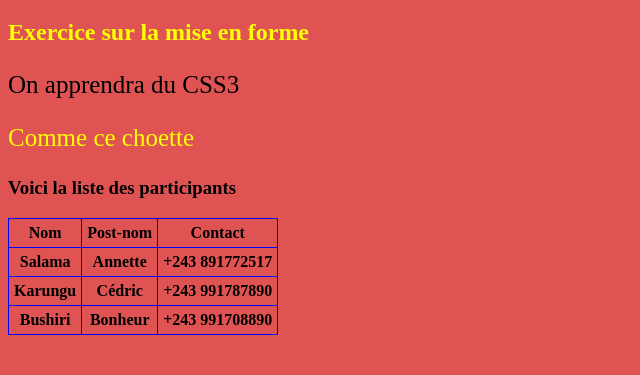
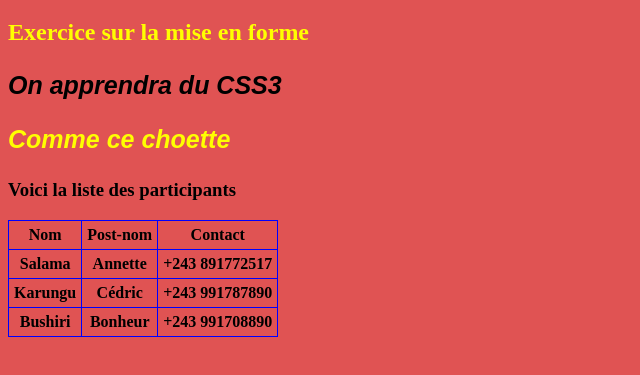
Before and after one commit to ItVal/Goma-Digital-Academy, a plain HTML site: page index.html in a window 1280 px wide. Shown: the part 61-436 px from the top of the page, without its empty margins (0-640 px from the left). Drawn offline with Linux system fonts and the light colour scheme.

Commit message:
CSS : utilisation de font

```diff
--- a/styles.css
+++ b/styles.css
@@ -28,3 +28,7 @@ h1:hover{
     border-radius: 10px;
     background-color: aqua;
 }
+/* utilisation de font */
+p{
+    font : italic bold 25px sans-serif;
+}
```
